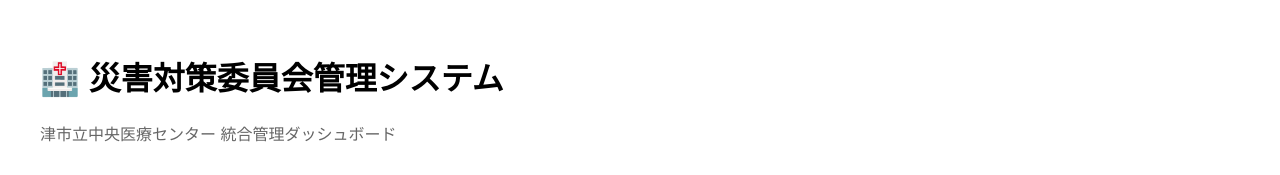
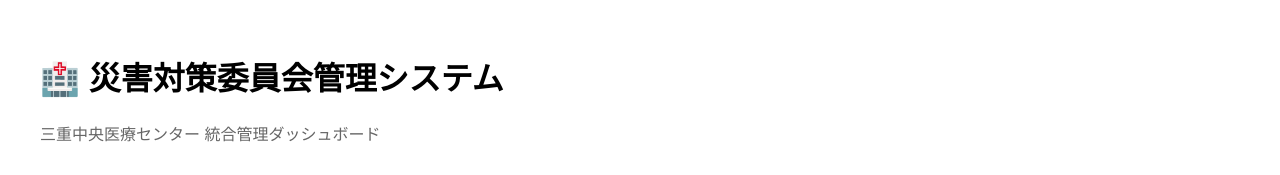
Before and after one commit to tslab1978/disaster-management-app, a Next.js app: page / in a window 1280 px wide. Shown: the top 175 px of the page. Built offline with nearby package versions, Linux system fonts and the light colour scheme.

Commit message:
Update page.tsx

```diff
--- a/app/page.tsx
+++ b/app/page.tsx
@@ -2,7 +2,7 @@ export default function Home() {
   return (
     <main style={{ padding: '2rem', maxWidth: '1200px', margin: '0 auto' }}>
       <h1>🏥 災害対策委員会管理システム</h1>
-      <p style={{ color: '#666' }}>津市立中央医療センター 統合管理ダッシュボード</p>
+      <p style={{ color: '#666' }}>三重中央医療センター 統合管理ダッシュボード</p>
 
       <div style={{
         display: 'grid',
```
